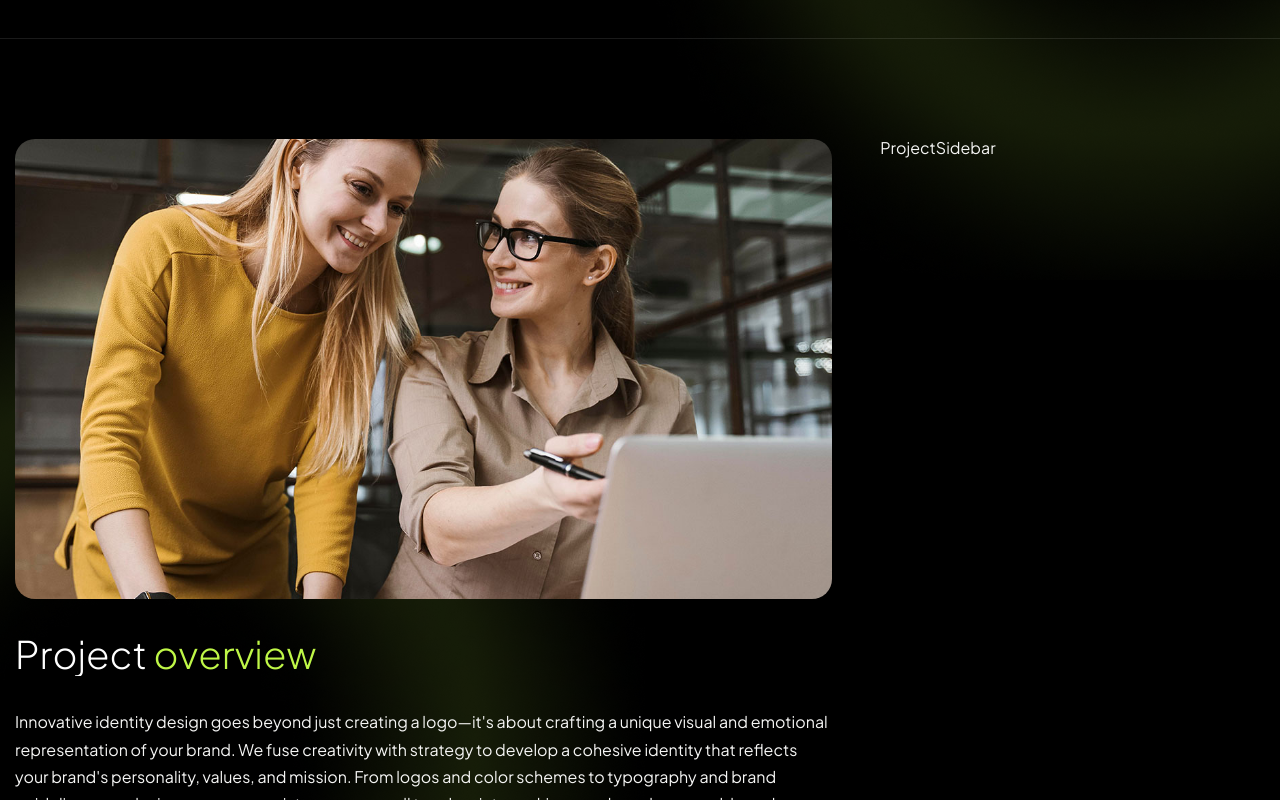
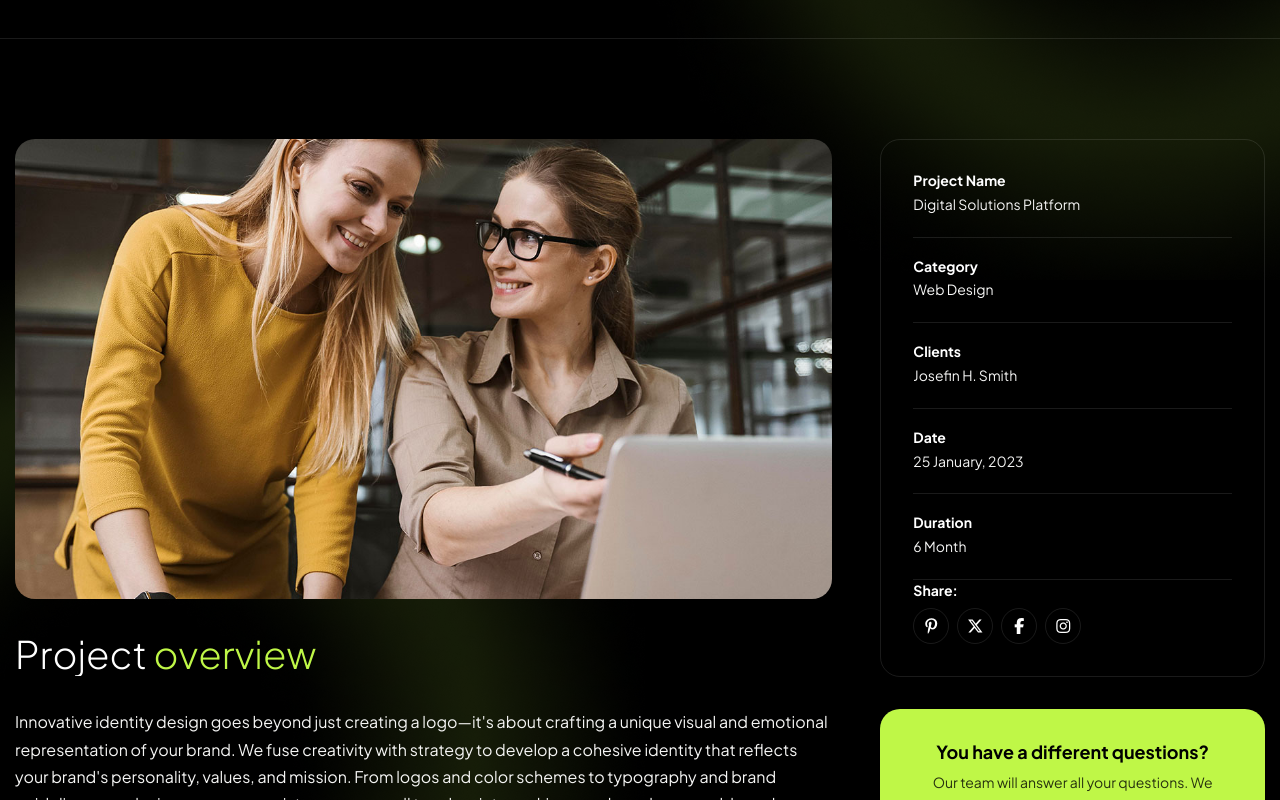
Before and after one commit to Jisap/vite-truesocial2, a React (Vite) app: page /projects/digital-solutions-platform in a window 1280 px wide. Shown: the part 620-1420 px from the top of the page. Built offline with nearby package versions, Linux system fonts and the light colour scheme.

Commit message:
feat: add ProjectSidebar component to display project metadata and share links

```diff
--- a/src/components/sections/projects/ProjectSidebar.jsx
+++ b/src/components/sections/projects/ProjectSidebar.jsx
@@ -1,9 +1,56 @@
-import React from 'react'
+import Reveal from "../../ui/Reveal"
+import SidebarCta from "../../ui/SidebarCta"
+import { projectMetaDefaults, projectShareLinks } from "@/data/projectDetail"
+
+
 
 const ProjectSidebar = ({ project }) => {
-    return (
-        <div>ProjectSidebar</div>
-    )
+
+  const metaItems = [
+    { label: "project name", value: project.title },
+    { label: "category", value: project.tag },
+    { label: "clients", value: projectMetaDefaults.client },
+    { label: "date", value: projectMetaDefaults.date },
+    { label: "duration", value: projectMetaDefaults.duration },
+  ]
+
+  return (
+    <>
+      <aside className="flex flex-col gap-8">
+        <Reveal className="rounded-[20px] border border-divider p-8">
+          <div className="flex flex-col gap-5">
+            {metaItems.map((item) => (
+              <div key={item.label} className="border-b border-divider pb-5 last-border-0 last-pb-0">
+                <h3 className="mb-1 text-sm font-bold text-primary capitalize">{item.label}</h3>
+
+                <p className="mb-0 text-sm capitalize">{item.value}</p>
+              </div>
+            ))}
+          </div>
+
+          <div className="">
+            <span className="text-sm font-bold text-primary">Share: </span>
+            <ul className="flex gap-2">
+              {projectShareLinks.map((s) => (
+                <li key={s.icon} className="mt-2">
+                  <a
+                    href={s.href}
+                    aria-label={s.icon}
+                    className="flex h-9 w-9 items-center justify-center rounded-full border border-divider text-primary transition-colors duration-300
+                    hover:border-accent hover:text-accent"
+                  >
+                    <i className={s.icon} />
+                  </a>
+                </li>
+              ))}
+            </ul>
+          </div>
+        </Reveal>
+
+        <SidebarCta delay={0.25} />
+      </aside>
+    </>
+  )
 }
 
 export default ProjectSidebar
```
